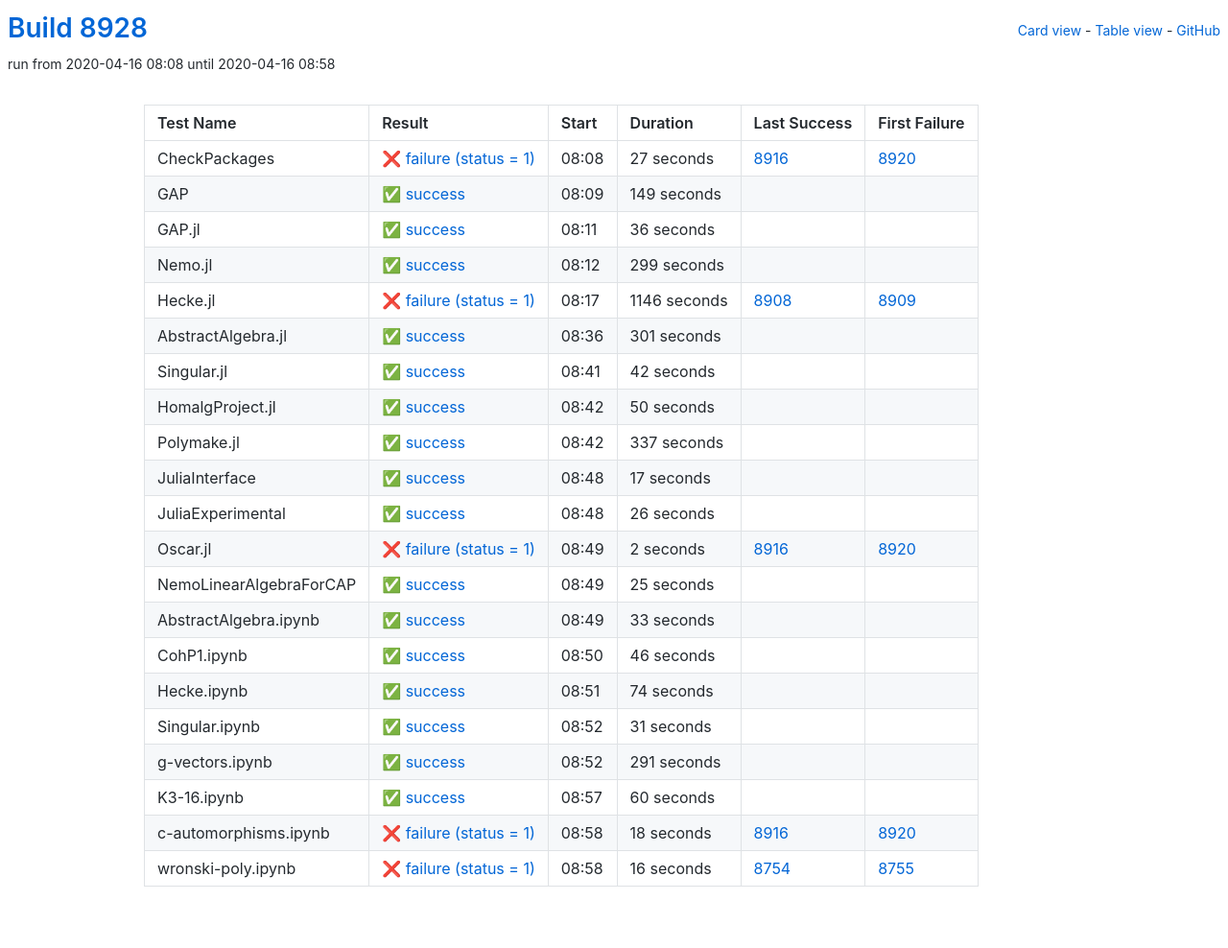
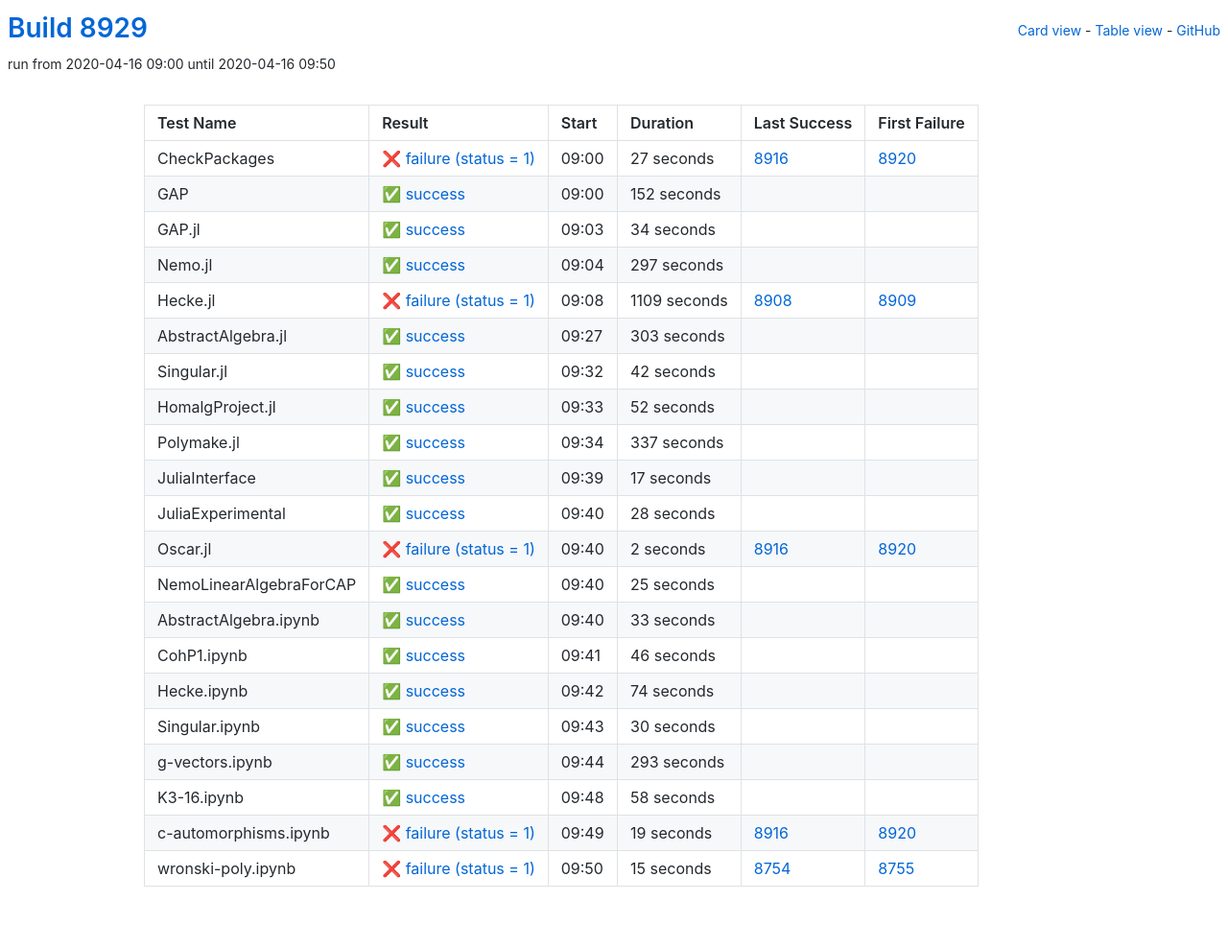
Before and after one commit to oscar-system/oscar-ci-status, a Jekyll site: the page built from table.html, in a window 1280 px wide. Shown: the whole page at 96% size. Built offline with Jekyll 4.4.1, drawn with Linux system fonts in a browser that asks for light colours.

Commit message:
Build 8929

```diff
--- a/_data/ci.yml
+++ b/_data/ci.yml
@@ -1,5 +1,5 @@
-build: 8928
-build_url: https://oscarci.mathematik.uni-kl.de/job/oscar/8928/
+build: 8929
+build_url: https://oscarci.mathematik.uni-kl.de/job/oscar/8929/
 job: oscar
 tests:
 - duration: 27
@@ -8,64 +8,64 @@ tests:
   first_failure_url: https://oscarci.mathematik.uni-kl.de/job/oscar/8920/
   last_success: 8916
   last_success_url: https://oscarci.mathematik.uni-kl.de/job/oscar/8916/
-  log: https://oscarci.mathematik.uni-kl.de/job/oscar/8928/artifact/logs/build-8928/CheckPackages.log
+  log: https://oscarci.mathematik.uni-kl.de/job/oscar/8929/artifact/logs/build-8929/CheckPackages.log
   name: CheckPackages
-  start: 2020-04-16 08:08
+  start: 2020-04-16 09:00
   status: failure
   success: false
-- duration: 149
+- duration: 152
   exitcode: 0
   first_failure: false
   first_failure_url: null
   last_success: false
   last_success_url: null
-  log: https://oscarci.mathematik.uni-kl.de/job/oscar/8928/artifact/logs/build-8928/GAP.log
+  log: https://oscarci.mathematik.uni-kl.de/job/oscar/8929/artifact/logs/build-8929/GAP.log
   name: GAP
-  start: 2020-04-16 08:09
+  start: 2020-04-16 09:00
   status: success
   success: true
-- duration: 36
+- duration: 34
   exitcode: 0
   first_failure: false
   first_failure_url: null
   last_success: false
   last_success_url: null
-  log: https://oscarci.mathematik.uni-kl.de/job/oscar/8928/artifact/logs/build-8928/GAP.jl.log
+  log: https://oscarci.mathematik.uni-kl.de/job/oscar/8929/artifact/logs/build-8929/GAP.jl.log
   name: GAP.jl
-  start: 2020-04-16 08:11
+  start: 2020-04-16 09:03
   status: success
   success: true
-- duration: 299
+- duration: 297
   exitcode: 0
   first_failure: false
   first_failure_url: null
   last_success: false
   last_success_url: null
-  log: https://oscarci.mathematik.uni-kl.de/job/oscar/8928/artifact/logs/build-8928/Nemo.jl.log
+  log: https://oscarci.mathematik.uni-kl.de/job/oscar/8929/artifact/logs/build-8929/Nemo.jl.log
   name: Nemo.jl
-  start: 2020-04-16 08:12
+  start: 2020-04-16 09:04
   status: success
   success: true
-- duration: 1146
+- duration: 1109
   exitcode: 1
   first_failure: 8909
   first_failure_url: https://oscarci.mathematik.uni-kl.de/job/oscar/8909/
   last_success: 8908
   last_success_url: https://oscarci.mathematik.uni-kl.de/job/oscar/8908/
-  log: https://oscarci.mathematik.uni-kl.de/job/oscar/8928/artifact/logs/build-8928/Hecke.jl.log
+  log: https://oscarci.mathematik.uni-kl.de/job/oscar/8929/artifact/logs/build-8929/Hecke.jl.log
   name: Hecke.jl
-  start: 2020-04-16 08:17
+  start: 2020-04-16 09:08
   status: failure
   success: false
-- duration: 301
+- duration: 303
   exitcode: 0
   first_failure: false
   first_failure_url: null
   last_success: false
   last_success_url: null
-  log: https://oscarci.mathematik.uni-kl.de/job/oscar/8928/artifact/logs/build-8928/AbstractAlgebra.jl.log
+  log: https://oscarci.mathematik.uni-kl.de/job/oscar/8929/artifact/logs/build-8929/AbstractAlgebra.jl.log
   name: AbstractAlgebra.jl
-  start: 2020-04-16 08:36
+  start: 2020-04-16 09:27
   status: success
   success: true
 - duration: 42
@@ -74,20 +74,20 @@ tests:
   first_failure_url: null
   last_success: false
   last_success_url: null
-  log: https://oscarci.mathematik.uni-kl.de/job/oscar/8928/artifact/logs/build-8928/Singular.jl.log
+  log: https://oscarci.mathematik.uni-kl.de/job/oscar/8929/artifact/logs/build-8929/Singular.jl.log
   name: Singular.jl
-  start: 2020-04-16 08:41
+  start: 2020-04-16 09:32
   status: success
   success: true
-- duration: 50
+- duration: 52
   exitcode: 0
   first_failure: false
   first_failure_url: null
   last_success: false
   last_success_url: null
-  log: https://oscarci.mathematik.uni-kl.de/job/oscar/8928/artifact/logs/build-8928/HomalgProject.jl.log
+  log: https://oscarci.mathematik.uni-kl.de/job/oscar/8929/artifact/logs/build-8929/HomalgProject.jl.log
   name: HomalgProject.jl
-  start: 2020-04-16 08:42
+  start: 2020-04-16 09:33
   status: success
   success: true
 - duration: 337
@@ -96,9 +96,9 @@ tests:
   first_failure_url: null
   last_success: false
   last_success_url: null
-  log: https://oscarci.mathematik.uni-kl.de/job/oscar/8928/artifact/logs/build-8928/Polymake.jl.log
+  log: https://oscarci.mathematik.uni-kl.de/job/oscar/8929/artifact/logs/build-8929/Polymake.jl.log
   name: Polymake.jl
-  start: 2020-04-16 08:42
+  start: 2020-04-16 09:34
   status: success
   success: true
 - duration: 17
@@ -107,20 +107,20 @@ tests:
   first_failure_url: null
   last_success: false
   last_success_url: null
-  log: https://oscarci.mathematik.uni-kl.de/job/oscar/8928/artifact/logs/build-8928/JuliaInterface.log
+  log: https://oscarci.mathematik.uni-kl.de/job/oscar/8929/artifact/logs/build-8929/JuliaInterface.log
   name: JuliaInterface
-  start: 2020-04-16 08:48
+  start: 2020-04-16 09:39
   status: success
   success: true
-- duration: 26
+- duration: 28
   exitcode: 0
   first_failure: false
   first_failure_url: null
   last_success: false
   last_success_url: null
-  log: https://oscarci.mathematik.uni-kl.de/job/oscar/8928/artifact/logs/build-8928/JuliaExperimental.log
+  log: https://oscarci.mathematik.uni-kl.de/job/oscar/8929/artifact/logs/build-8929/JuliaExperimental.log
   name: JuliaExperimental
-  start: 2020-04-16 08:48
+  start: 2020-04-16 09:40
   status: success
   success: true
 - duration: 2
@@ -129,9 +129,9 @@ tests:
   first_failure_url: https://oscarci.mathematik.uni-kl.de/job/oscar/8920/
   last_success: 8916
   last_success_url: https://oscarci.mathematik.uni-kl.de/job/oscar/8916/
-  log: https://oscarci.mathematik.uni-kl.de/job/oscar/8928/artifact/logs/build-8928/Oscar.jl.log
+  log: https://oscarci.mathematik.uni-kl.de/job/oscar/8929/artifact/logs/build-8929/Oscar.jl.log
   name: Oscar.jl
-  start: 2020-04-16 08:49
+  start: 2020-04-16 09:40
   status: failure
   success: false
 - duration: 25
@@ -140,9 +140,9 @@ tests:
   first_failure_url: null
   last_success: false
   last_success_url: null
-  log: https://oscarci.mathematik.uni-kl.de/job/oscar/8928/artifact/logs/build-8928/NemoLinearAlgebraForCAP.log
+  log: https://oscarci.mathematik.uni-kl.de/job/oscar/8929/artifact/logs/build-8929/NemoLinearAlgebraForCAP.log
   name: NemoLinearAlgebraForCAP
-  start: 2020-04-16 08:49
+  start: 2020-04-16 09:40
   status: success
   success: true
 - duration: 33
@@ -151,9 +151,9 @@ tests:
   first_failure_url: null
   last_success: false
   last_success_url: null
-  log: https://oscarci.mathematik.uni-kl.de/job/oscar/8928/artifact/logs/build-8928/AbstractAlgebra.ipynb.log
+  log: https://oscarci.mathematik.uni-kl.de/job/oscar/8929/artifact/logs/build-8929/AbstractAlgebra.ipynb.log
   name: AbstractAlgebra.ipynb
-  start: 2020-04-16 08:49
+  start: 2020-04-16 09:40
   status: success
   success: true
 - duration: 46
@@ -162,9 +162,9 @@ tests:
   first_failure_url: null
   last_success: false
   last_success_url: null
-  log: https://oscarci.mathematik.uni-kl.de/job/oscar/8928/artifact/logs/build-8928/CohP1.ipynb.log
+  log: https://oscarci.mathematik.uni-kl.de/job/oscar/8929/artifact/logs/build-8929/CohP1.ipynb.log
   name: CohP1.ipynb
-  start: 2020-04-16 08:50
+  start: 2020-04-16 09:41
   status: success
   success: true
 - duration: 74
@@ -173,63 +173,63 @@ tests:
   first_failure_url: null
   last_success: false
   last_success_url: null
-  log: https://oscarci.mathematik.uni-kl.de/job/oscar/8928/artifact/logs/build-8928/Hecke.ipynb.log
+  log: https://oscarci.mathematik.uni-kl.de/job/oscar/8929/artifact/logs/build-8929/Hecke.ipynb.log
   name: Hecke.ipynb
-  start: 2020-04-16 08:51
+  start: 2020-04-16 09:42
   status: success
   success: true
-- duration: 31
+- duration: 30
   exitcode: 0
   first_failure: false
   first_failure_url: null
   last_success: false
   last_success_url: null
-  log: https://oscarci.mathematik.uni-kl.de/job/oscar/8928/artifact/logs/build-8928/Singular.ipynb.log
+  log: https://oscarci.mathematik.uni-kl.de/job/oscar/8929/artifact/logs/build-8929/Singular.ipynb.log
   name: Singular.ipynb
-  start: 2020-04-16 08:52
+  start: 2020-04-16 09:43
   status: success
   success: true
-- duration: 291
+- duration: 293
   exitcode: 0
   first_failure: false
   first_failure_url: null
   last_success: false
   last_success_url: null
-  log: https://oscarci.mathematik.uni-kl.de/job/oscar/8928/artifact/logs/build-8928/g-vectors.ipynb.log
+  log: https://oscarci.mathematik.uni-kl.de/job/oscar/8929/artifact/logs/build-8929/g-vectors.ipynb.log
   name: g-vectors.ipynb
-  start: 2020-04-16 08:52
+  start: 2020-04-16 09:44
   status: success
   success: true
-- duration: 60
+- duration: 58
   exitcode: 0
   first_failure: false
   first_failure_url: null
   last_success: false
   last_success_url: null
-  log: https://oscarci.mathematik.uni-kl.de/job/oscar/8928/artifact/logs/build-8928/K3-16.ipynb.log
+  log: https://oscarci.mathematik.uni-kl.de/job/oscar/8929/artifact/logs/build-8929/K3-16.ipynb.log
   name: K3-16.ipynb
-  start: 2020-04-16 08:57
+  start: 2020-04-16 09:48
   status: success
   success: true
-- duration: 18
+- duration: 19
   exitcode: 1
   first_failure: 8920
   first_failure_url: https://oscarci.mathematik.uni-kl.de/job/oscar/8920/
   last_success: 8916
   last_success_url: https://oscarci.mathematik.uni-kl.de/job/oscar/8916/
-  log: https://oscarci.mathematik.uni-kl.de/job/oscar/8928/artifact/logs/build-8928/c-automorphisms.ipynb.log
+  log: https://oscarci.mathematik.uni-kl.de/job/oscar/8929/artifact/logs/build-8929/c-automorphisms.ipynb.log
   name: c-automorphisms.ipynb
-  start: 2020-04-16 08:58
+  start: 2020-04-16 09:49
   status: failure
   success: false
-- duration: 16
+- duration: 15
   exitcode: 1
   first_failure: 8755
   first_failure_url: https://oscarci.mathematik.uni-kl.de/job/oscar/8755/
   last_success: 8754
   last_success_url: https://oscarci.mathematik.uni-kl.de/job/oscar/8754/
-  log: https://oscarci.mathematik.uni-kl.de/job/oscar/8928/artifact/logs/build-8928/wronski-poly.ipynb.log
+  log: https://oscarci.mathematik.uni-kl.de/job/oscar/8929/artifact/logs/build-8929/wronski-poly.ipynb.log
   name: wronski-poly.ipynb
-  start: 2020-04-16 08:58
+  start: 2020-04-16 09:50
   status: failure
   success: false
```
Also changed, not shown: README.md.
